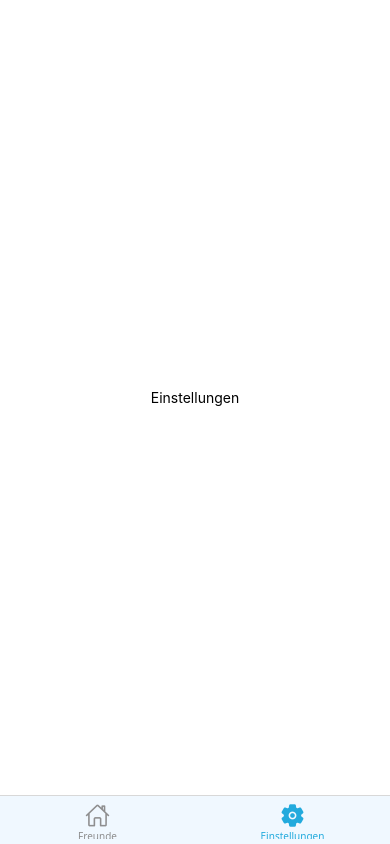
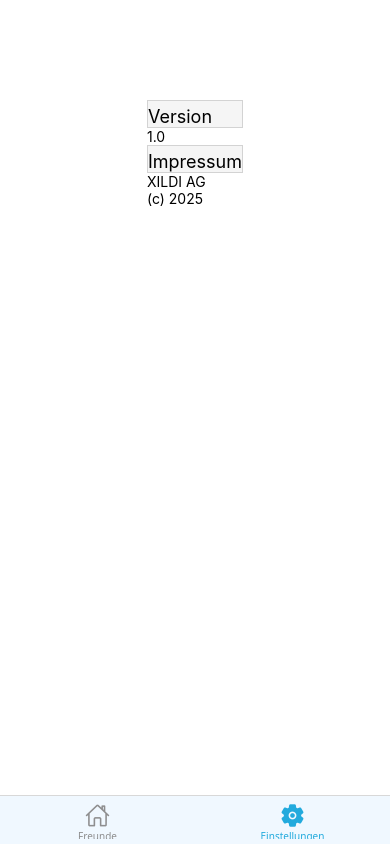
Before and after one commit to GianniNotari/FriendsList, a React Native app: screen /Settings in a window 390 px wide. Built offline with nearby package versions, Linux system fonts and the light colour scheme.

Commit message:
Flatlist und Sectionlist

```diff
--- /dev/null
+++ b/components/FriendListItem.jsx
@@ -0,0 +1,10 @@
+import { Button } from "react-native";
+
+export default function FriendListItem({friend, onPress}) {
+  return (
+      <Button
+        title={`Gehe zu ${friend.name}`}
+        onPress={onPress}
+      />
+    );
+}
--- a/screens/FriendScreen.jsx
+++ b/screens/FriendScreen.jsx
@@ -1,4 +1,4 @@
-import { Button, StyleSheet, Text, View } from "react-native";
+import { Button, FlatList, StyleSheet, Text, View } from "react-native";
 
 export default function FriendScreen({navigation, route}) {
   const { name } = route.params;
--- a/screens/HomeScreen.jsx
+++ b/screens/HomeScreen.jsx
@@ -1,11 +1,26 @@
-import { Button, StyleSheet, Text, View } from "react-native";
+import { FlatList, StyleSheet, View } from "react-native";
+import FriendListItem from "../components/FriendListItem";
 
-export default function HomeScreen({navigation}) {
+export default function HomeScreen({ navigation }) {
   return (
     <View style={styles.container}>
-      <Text>Liste von Kontakten</Text>
-      <Button title="Gehe zu Alice" onPress={() => navigation.navigate('Friend', {name: 'Alice'})} />
-      <Button title="Gehe zu Bob" onPress={() => navigation.navigate('Friend', {name: 'Bob'})} />
+      <FlatList
+        data={[
+          { name: "Alice" },
+          { name: "Bob" },
+          { name: "Jane" },
+          { name: "Joe" },
+        ]}
+        renderItem={({ item }) => (
+            <FriendListItem
+              friend={item}
+              onPress={() => navigation.navigate("Friend", { name: item.name })}
+            />
+          )
+        }
+        keyExtractor={(item) => item.name}
+        ItemSeparatorComponent={<View style={styles.listSeparator} />}
+      />
     </View>
   );
 }
@@ -14,7 +29,11 @@ const styles = StyleSheet.create({
   container: {
     flex: 1,
     backgroundColor: "#fff",
-    alignItems: "center",
-    justifyContent: "center",
+    // justifyContent: "center",
+    paddingTop: 100,
+  },
+  listSeparator: {
+    height: StyleSheet.hairlineWidth,
+    backgroundColor: 'grey'
   },
 });
--- a/screens/SettingsScreen.jsx
+++ b/screens/SettingsScreen.jsx
@@ -1,9 +1,18 @@
-import { StyleSheet, Text, View } from 'react-native';
+import { SectionList, StyleSheet, Text, View } from 'react-native';
 
 export default function SettingsScreen() {
   return (
     <View style={styles.container}>
-      <Text>Einstellungen</Text>
+      <SectionList
+        sections={[
+          { title: 'Version', data: [{ name: '1.0' }] },
+          { title: 'Impressum', data: [{ name: 'XILDI AG' }, { name: '(c) 2025' }] },
+        ]}
+        renderItem={({ item }) => <Text>{item.name}</Text>}
+        renderSectionHeader={({ section }) => (
+          <Text style={styles.section}>{section.title}</Text>
+        )}
+      />
     </View>
   );
 }
@@ -14,5 +23,13 @@ const styles = StyleSheet.create({
     backgroundColor: '#fff',
     alignItems: 'center',
     justifyContent: 'center',
+    paddingTop: 100,
+  },
+  section: {
+    backgroundColor: 'whitesmoke',
+    borderWidth: StyleSheet.hairlineWidth,
+    borderColor: 'lightgrey',
+    fontSize: 18,
+    paddingTop: 5,
   },
 });
```
Lines whose indentation alone changed are shown as unchanged.
